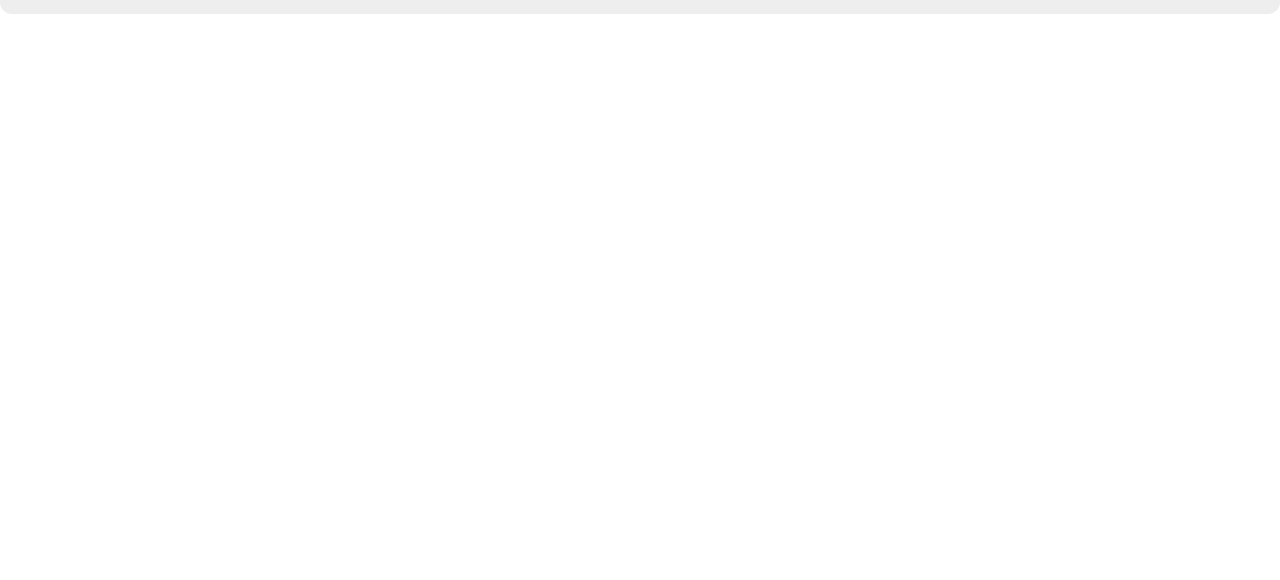
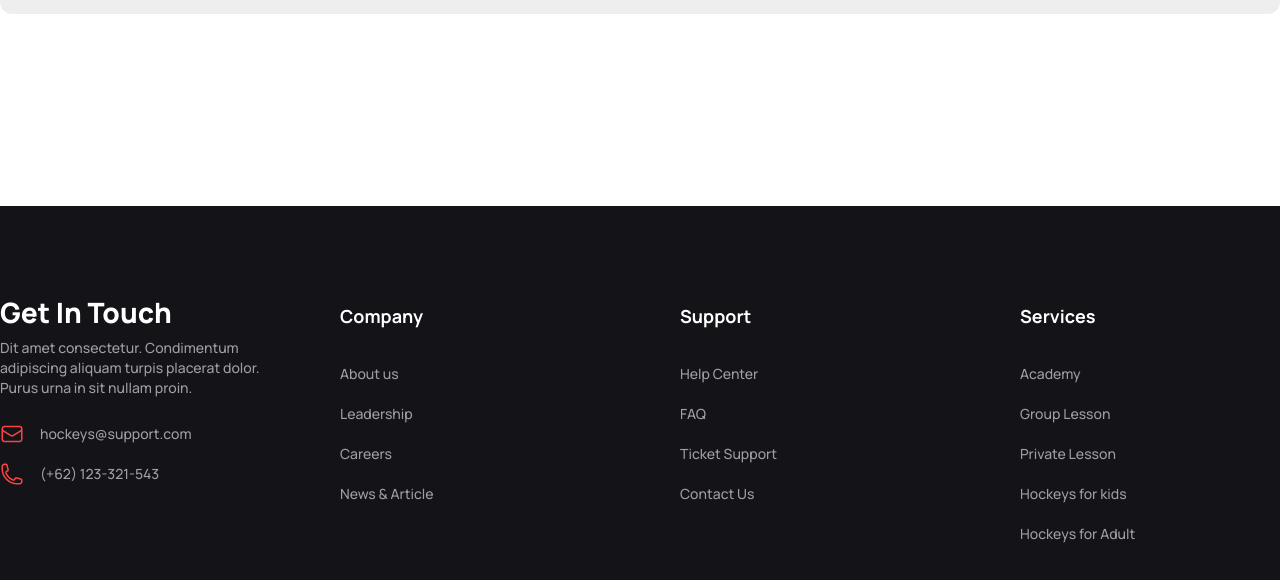
Before and after one commit to nawab25/Assignment3, a plain HTML site: page index.html in a window 1280 px wide. Shown: the part 6119-6699 px from the top of the page. Before the commit the page ends 6229 px from the top, so only its background shows below. Drawn offline with nearby package versions, Linux system fonts and the light colour scheme.

Commit message:
created the footer section for all devices

```diff
--- a/index.html
+++ b/index.html
@@ -575,6 +575,47 @@
             </div>
         </section>
     </main>
+    <!------------------------- Footer Section ------------------------->
+    <footer class="footer bg-[#131318] lg:mt-24 lg:py-24 py-10">
+        <div class="container mx-auto px-6 md:px-0 grid md:grid-cols-4 grid-cols-2 lg:gap-20 gap-10 justify-between">
+            <aside class="text-center md:text-left col-span-2 md:col-span-1">
+                <h2 class="text-white font-extrabold lg:text-[28px] text-[26px] pb-4">Get In Touch</h2>
+                <p class="font-medium text-[#fbfbfb] opacity-60 pb-6">Dit amet consectetur. Condimentum  adipiscing aliquam turpis placerat dolor. Purus urna in sit nullam proin.</p>
+                <div class="">
+                    <div class="flex items-center justify-center md:justify-start pb-4">
+                        <img src="./images/email.png" alt="">
+                        <p class="font-medium text-[#fbfbfb] opacity-60 ml-4">hockeys@support.com</p>
+                    </div>
+                    <div class="flex items-center justify-center md:justify-start">
+                        <img src="./images/telephone.png" alt="">
+                        <p class="font-medium text-[#fbfbfb] opacity-60 ml-4">(+62) 123-321-543</p>
+                    </div>
+                </div>
+              </aside>
+              <nav class="flex flex-col text-center md:text-left col-span-1 pl-5 md:pl-7 lg:pl-0">
+                <header class="text-white font-bold text-lg mb-6">Company</header>
+                <a class="link link-hover font-medium text-[#fbfbfb] leading-10 opacity-60">About us</a>
+                <a class="link link-hover font-medium text-[#fbfbfb] leading-10 opacity-60">Leadership</a>
+                <a class="link link-hover font-medium text-[#fbfbfb] leading-10 opacity-60">Careers</a>
+                <a class="link link-hover font-medium text-[#fbfbfb] leading-10 opacity-60">News & Article</a>
+              </nav>
+              <nav class="flex flex-col text-center md:text-left col-span-1 pl-5 md:pl-7 lg:pl-0">
+                <header class=" text-white font-bold text-lg mb-6">Support</header>
+                <a class="link link-hover font-medium text-[#fbfbfb] leading-10 opacity-60">Help Center</a>
+                <a class="link link-hover font-medium text-[#fbfbfb] leading-10 opacity-60">FAQ</a>
+                <a class="link link-hover font-medium text-[#fbfbfb] leading-10 opacity-60">Ticket Support</a>
+                <a class="link link-hover font-medium text-[#fbfbfb] leading-10 opacity-60">Contact Us</a>
+              </nav>
+              <nav class="flex flex-col text-center md:text-left col-span-1 relative left-3/4 md:left-0">
+                <header class=" text-white font-bold text-lg mb-6">Services</header>
+                <a class="link link-hover font-medium text-[#fbfbfb] leading-10 opacity-60">Academy</a>
+                <a class="link link-hover font-medium text-[#fbfbfb] leading-10 opacity-60">Group Lesson</a>
+                <a class="link link-hover font-medium text-[#fbfbfb] leading-10 opacity-60">Private Lesson</a>
+                <a class="link link-hover font-medium text-[#fbfbfb] leading-10 opacity-60">Hockeys for kids</a>
+                <a class="link link-hover font-medium text-[#fbfbfb] leading-10 opacity-60">Hockeys for Adult</a>
+              </nav>
+        </div>
+      </footer>
 </body>
 
 </html>
```
Also changed, not shown: Images/email.png (added), Images/telephone.png (added).
